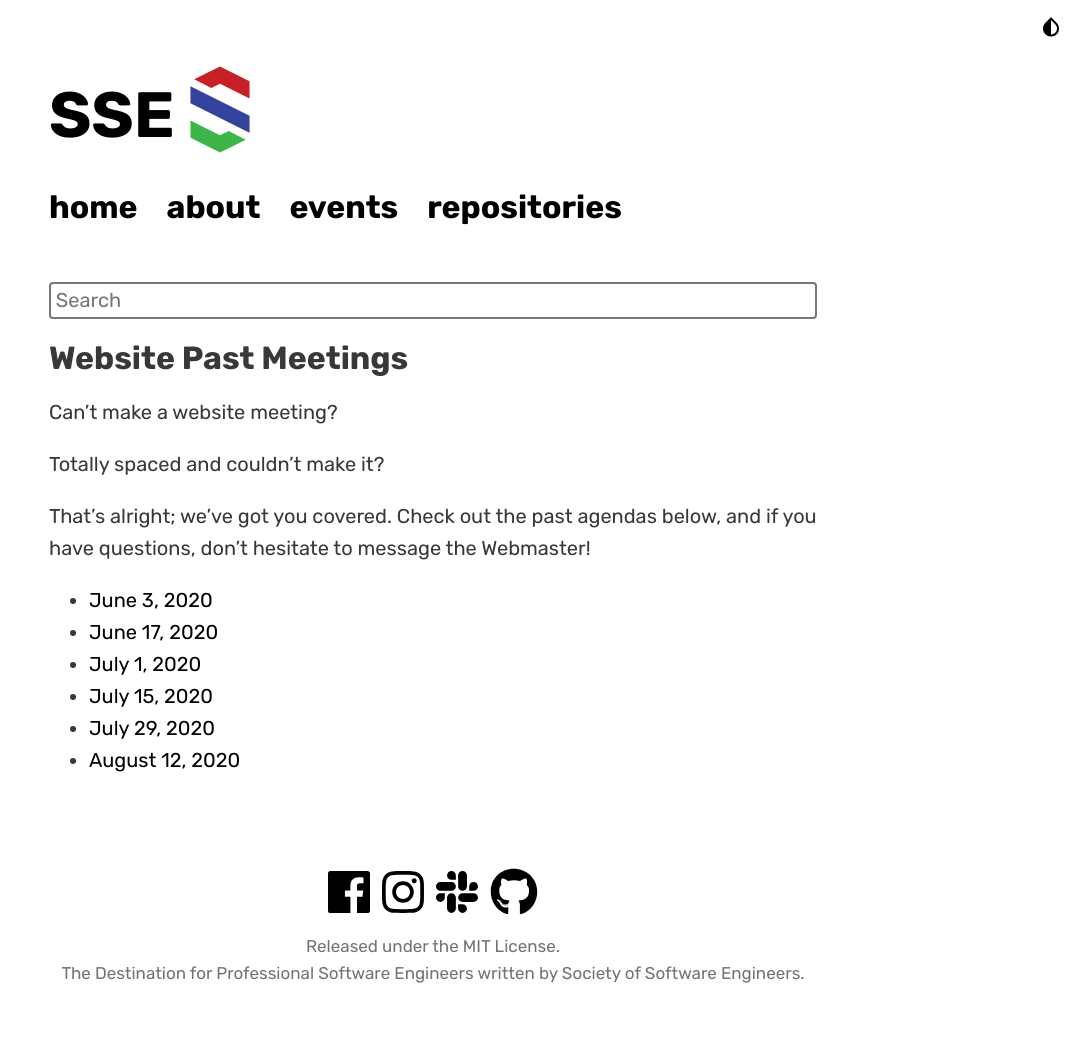
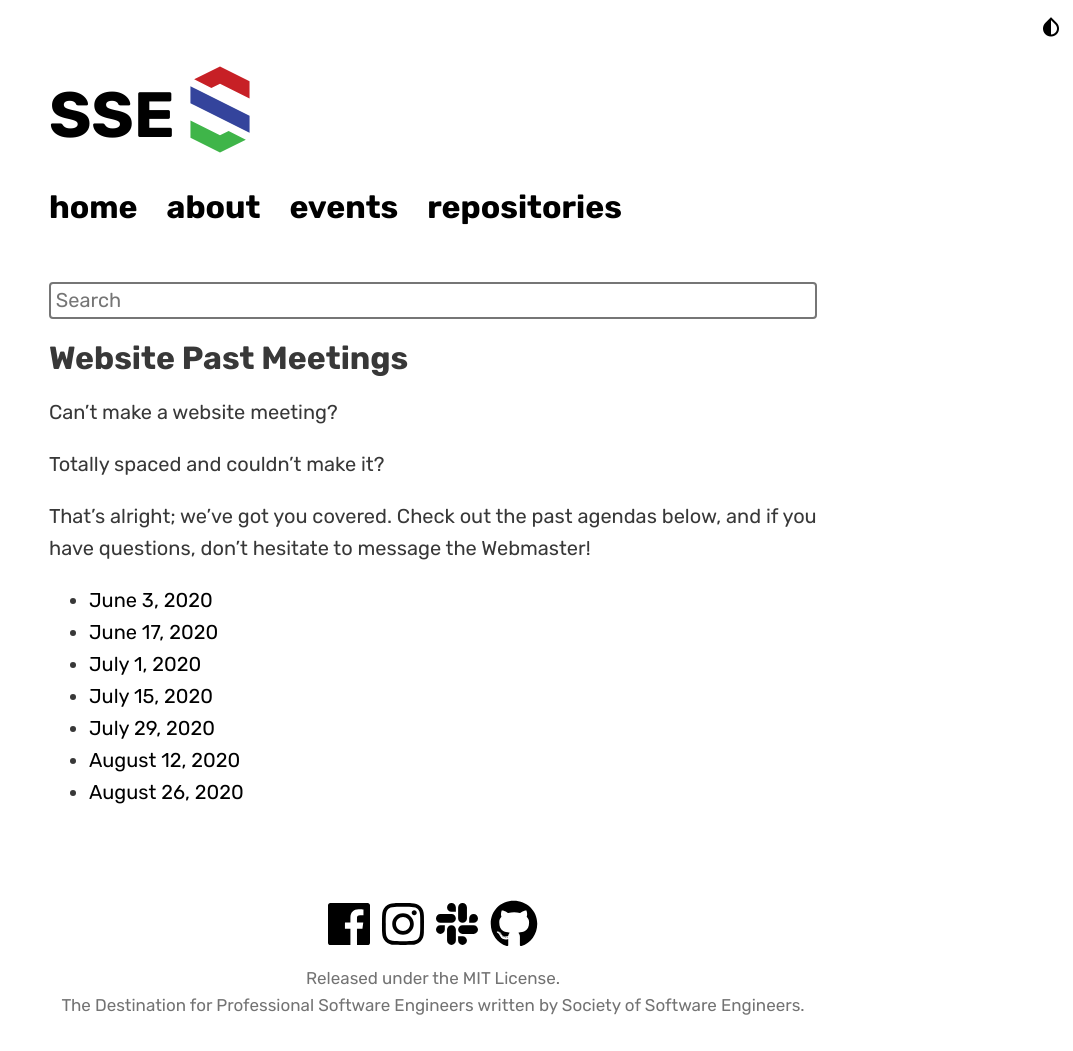
Before and after one commit to msoe-sse/msoe-sse.github.io, a Jekyll site: the page built from _events/pastMeetings.md, in a window 1280 px wide. Shown: the whole page, without its empty margins (207-1280 px from the left). Built offline with Jekyll 4.4.1, drawn with Linux system fonts in a browser that asks for light colours; nearby versions of some CDN libraries; some web fonts are replaced; before the commit the page ends 1019 px from its top, so only the background shows below that.

Commit message:
Update pastMeetings.yml

```diff
--- a/_data/pastMeetings.yml
+++ b/_data/pastMeetings.yml
@@ -15,3 +15,6 @@
 
 - date: August 12, 2020
   link: https://docs.google.com/document/d/1zHvQSjpxvfyBWRHExUq38T0o_MFyy1tm0R0kjWyMFac/edit?usp=sharing
+
+- date: August 26, 2020
+  link: https://docs.google.com/document/d/1M3WePfTUAuXnU_a-qpe0xw4l9XBuN5TD6l6DMe8f7DY/edit?usp=sharing
```
